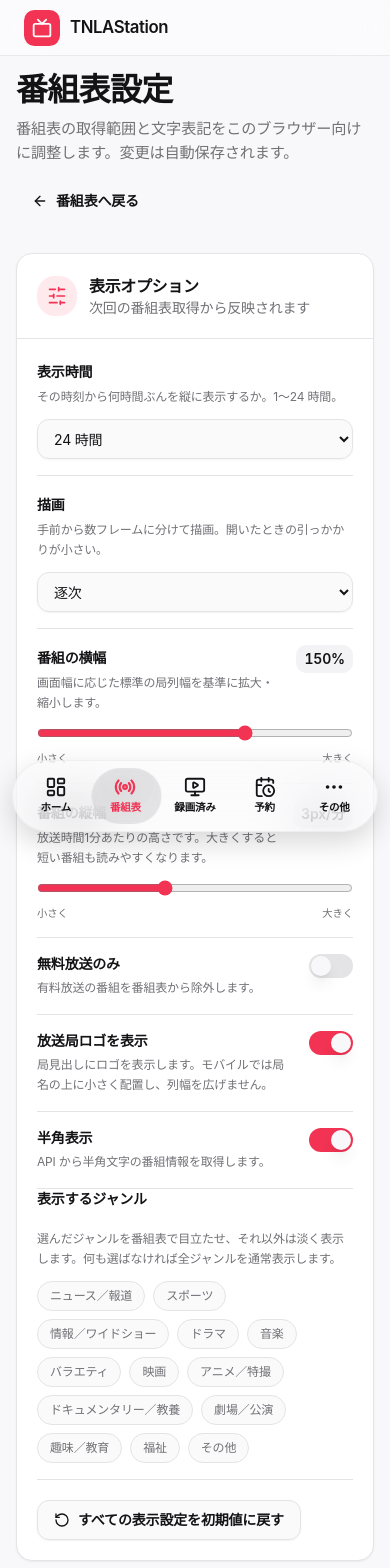
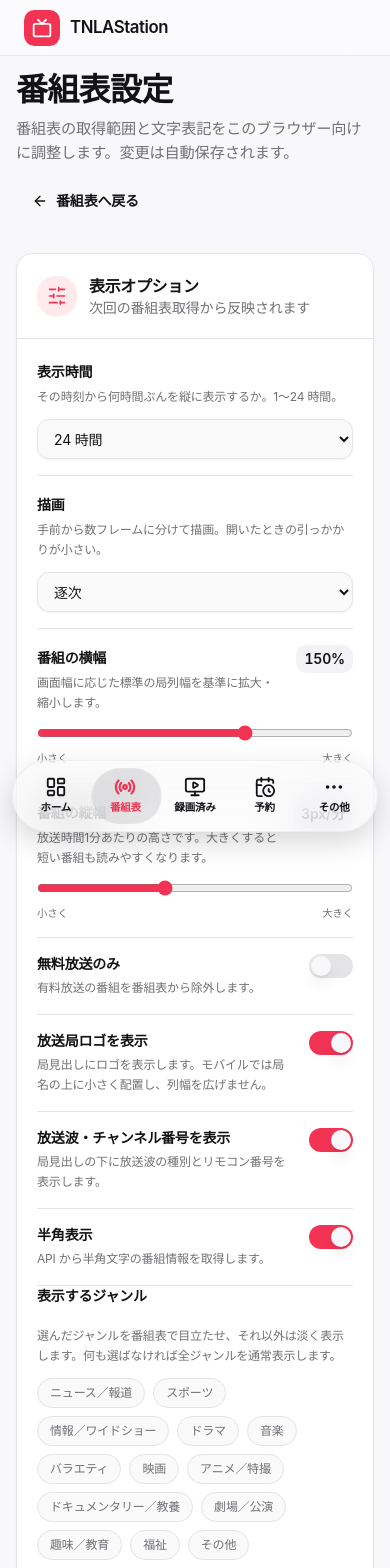
Before and after one commit to miutaku/TNLAStation-frontend, a Next.js app: page /guide/setting in a window 390 px wide. Shown: the top 1568 px of the page. Built offline with nearby package versions, Linux system fonts and the light colour scheme.

Commit message:
feat: ヘッダー表示オプションと放送波・チャンネル番号表示オプションを設定に追加

```diff
--- a/components/app-shell.tsx
+++ b/components/app-shell.tsx
@@ -58,7 +58,7 @@ function SidebarLinks() {
 }
 
 export function AppShell({ children }: { children: ReactNode }) {
-  usePreferences();
+  const { preferences } = usePreferences();
   const pathname = usePathname();
 
   // 番組表ページだけ main を viewport ぴったりの高さに縛り、fixed の BottomNav と
@@ -109,9 +109,11 @@ export function AppShell({ children }: { children: ReactNode }) {
       </aside>
 
       <div className={cn("min-w-0", "lg:pl-60", lockViewport && "flex h-full flex-col overflow-hidden")}>
-        <header className="chrome-header sticky top-0 z-20 flex h-14 shrink-0 items-center px-4 lg:hidden">
-          <Brand />
-        </header>
+        {preferences.isShowAppHeader ? (
+          <header className="chrome-header sticky top-0 z-20 flex h-14 shrink-0 items-center px-4 lg:hidden">
+            <Brand />
+          </header>
+        ) : null}
 
         <main
           id="main-content"
--- a/components/guide/guide-setting-view.tsx
+++ b/components/guide/guide-setting-view.tsx
@@ -89,6 +89,10 @@ export function GuideSettingView() {
             <Switch checked={preferences.isShowGuideChannelLogos} aria-labelledby="guide-logo-label" aria-describedby="guide-logo-description" onClick={() => updatePreferences({ isShowGuideChannelLogos: !preferences.isShowGuideChannelLogos })} />
           </div>
           <div className="flex items-start justify-between gap-5 py-4">
+            <div><p id="guide-channel-info-label" className="text-sm font-semibold">放送波・チャンネル番号を表示</p><p id="guide-channel-info-description" className="mt-1 text-xs leading-5 text-muted-foreground">局見出しの下に放送波の種別とリモコン番号を表示します。</p></div>
+            <Switch checked={preferences.isShowGuideChannelInfo} aria-labelledby="guide-channel-info-label" aria-describedby="guide-channel-info-description" onClick={() => updatePreferences({ isShowGuideChannelInfo: !preferences.isShowGuideChannelInfo })} />
+          </div>
+          <div className="flex items-start justify-between gap-5 py-4">
             <div><p id="guide-half-label" className="text-sm font-semibold">半角表示</p><p id="guide-half-description" className="mt-1 text-xs leading-5 text-muted-foreground">API から半角文字の番組情報を取得します。</p></div>
             <Switch checked={preferences.isHalfWidthDisplayed} aria-labelledby="guide-half-label" aria-describedby="guide-half-description" onClick={() => updatePreferences({ isHalfWidthDisplayed: !preferences.isHalfWidthDisplayed })} />
           </div>
--- a/components/guide/guide-view.tsx
+++ b/components/guide/guide-view.tsx
@@ -1,6 +1,6 @@
 "use client";
 
-import { CalendarDays, Clock3, Radio, RefreshCw, Settings } from "lucide-react";
+import { CalendarDays, Radio, RefreshCw, Settings } from "lucide-react";
 import Link from "next/link";
 import { memo, useCallback, useEffect, useMemo, useRef, useState, type CSSProperties } from "react";
 
@@ -69,7 +69,7 @@ function jstStartOfDate(value: string): number {
  */
 // 列を数フレームに分けて足すとき、既に置いた列まで描き直すと O(n^2) になって重くなる。
 // memo で、番組表 (schedule) と座標系が同じ列は再描画を省く。
-const ProgramColumn = memo(function ProgramColumn({ schedule, windowStart, windowMinutes, pixelsPerMinute, highlightGenres, showChannelLogo, reservedIds, now, onSelectProgram, onSelectChannel }: {
+const ProgramColumn = memo(function ProgramColumn({ schedule, windowStart, windowMinutes, pixelsPerMinute, highlightGenres, showChannelLogo, showChannelInfo, reservedIds, now, onSelectProgram, onSelectChannel }: {
   schedule: Schedule;
   windowStart: number;
   windowMinutes: number;
@@ -77,6 +77,7 @@ const ProgramColumn = memo(function ProgramColumn({ schedule, windowStart, windo
   /** 目立たせる大分類ジャンル。空なら全番組を通常表示。 */
   highlightGenres: readonly number[];
   showChannelLogo: boolean;
+  showChannelInfo: boolean;
   reservedIds: ReadonlySet<number>;
   now: number;
   onSelectProgram: (program: ScheduleProgramItem, channelName: string) => void;
@@ -116,10 +117,12 @@ const ProgramColumn = memo(function ProgramColumn({ schedule, windowStart, windo
             >
               {schedule.channel.name}
             </h2>
+            {showChannelInfo ? (
               <p className={cn("truncate text-xs leading-4 text-muted-foreground", showChannelLogo && "hidden min-[600px]:block")}>
                 {schedule.channel.channelType}
                 {schedule.channel.remoteControlKeyId ? ` ・ ${schedule.channel.remoteControlKeyId}ch` : ""}
               </p>
+            ) : null}
           </div>
         </button>
       </header>
@@ -247,6 +250,7 @@ function GuideGrid({
   drawMode,
   highlightGenres,
   showChannelLogo,
+  showChannelInfo,
   columnScale,
   pixelsPerMinute,
   reservedIds,
@@ -261,6 +265,7 @@ function GuideGrid({
   drawMode: GuideDrawMode;
   highlightGenres: readonly number[];
   showChannelLogo: boolean;
+  showChannelInfo: boolean;
   columnScale: number;
   pixelsPerMinute: number;
   reservedIds: ReadonlySet<number>;
@@ -363,11 +368,6 @@ function GuideGrid({
   } as CSSProperties;
 
   return (
-    <>
-      <div className="flex shrink-0 items-center gap-2 border-b bg-muted/55 px-4 py-2 text-xs text-muted-foreground">
-        <Clock3 aria-hidden="true" className="size-4" />
-        横にスクロールしてチャンネルを移動できます
-      </div>
     <div
       ref={scrollRef}
       className="@container min-h-0 flex-1 overflow-auto overscroll-contain"
@@ -392,6 +392,7 @@ function GuideGrid({
               pixelsPerMinute={pixelsPerMinute}
               highlightGenres={highlightGenres}
               showChannelLogo={showChannelLogo}
+              showChannelInfo={showChannelInfo}
               reservedIds={reservedIds}
               now={now}
               onSelectProgram={onSelectProgram}
@@ -403,7 +404,6 @@ function GuideGrid({
         <NowLine now={now} windowStart={windowStart} windowMinutes={windowMinutes} pixelsPerMinute={pixelsPerMinute} />
       </div>
     </div>
-    </>
   );
 }
 
@@ -515,6 +515,7 @@ export function GuideView() {
             drawMode={preferences.guideDrawMode}
             highlightGenres={preferences.guideGenres}
             showChannelLogo={preferences.isShowGuideChannelLogos}
+            showChannelInfo={preferences.isShowGuideChannelInfo}
             columnScale={preferences.guideColumnScale}
             pixelsPerMinute={preferences.guidePixelsPerMinute}
             reservedIds={reservedIds}
--- a/components/settings/settings-view.tsx
+++ b/components/settings/settings-view.tsx
@@ -163,6 +163,13 @@ export function SettingsView() {
               checked={preferences.isHalfWidthDisplayed}
               onCheckedChange={(isHalfWidthDisplayed) => updatePreferences({ isHalfWidthDisplayed })}
             />
+            <SettingRow
+              id="app-header"
+              title="ヘッダーを表示"
+              description="画面上部のロゴ・アプリ名のヘッダーを表示します。"
+              checked={preferences.isShowAppHeader}
+              onCheckedChange={(isShowAppHeader) => updatePreferences({ isShowAppHeader })}
+            />
             <div className="py-4 first:pt-0 last:pb-0">
               <p className="text-sm font-semibold">アクセントカラー</p>
               <p className="mt-1 mb-3 text-xs leading-5 text-muted-foreground">
@@ -215,6 +222,13 @@ export function SettingsView() {
               description="番組表の局見出しにロゴを表示します。モバイルでは局名の上に小さく配置します。"
               checked={preferences.isShowGuideChannelLogos}
               onCheckedChange={(isShowGuideChannelLogos) => updatePreferences({ isShowGuideChannelLogos })}
+            />
+            <SettingRow
+              id="guide-channel-info"
+              title="放送波・チャンネル番号を表示"
+              description="番組表の局見出しの下に放送波の種別とリモコン番号を表示します。"
+              checked={preferences.isShowGuideChannelInfo}
+              onCheckedChange={(isShowGuideChannelInfo) => updatePreferences({ isShowGuideChannelInfo })}
             />
           </CardContent>
         </Card>
--- a/lib/preferences.ts
+++ b/lib/preferences.ts
@@ -27,6 +27,8 @@ export interface AppPreferences {
   guideDrawMode: GuideDrawMode;
   /** 番組表の局ヘッダーに放送局ロゴを表示する。 */
   isShowGuideChannelLogos: boolean;
+  /** 番組表の局ヘッダーに放送波・チャンネル番号を表示する。 */
+  isShowGuideChannelInfo: boolean;
   /** レスポンシブな標準局列幅に対する倍率（%）。 */
   guideColumnScale: number;
   /** 番組の1分を縦方向に何pxで描くか。 */
@@ -50,6 +52,8 @@ export interface AppPreferences {
   bottomBarItems: string[];
   /** 差し色の色相 (oklch の H、0〜359 度)。既定はアプリ本来の赤みのあるピンク。 */
   accentHue: number;
+  /** アプリ上部のヘッダー (ロゴ・アプリ名) を表示する。 */
+  isShowAppHeader: boolean;
 }
 
 /** 差し色の既定値。globals.css の --primary-hue の既定値と揃える。 */
@@ -62,6 +66,7 @@ export const DEFAULT_PREFERENCES: AppPreferences = {
   guideLength: 24,
   guideDrawMode: "sequential",
   isShowGuideChannelLogos: true,
+  isShowGuideChannelInfo: true,
   guideColumnScale: 150,
   guidePixelsPerMinute: 3,
   guideGenres: [],
@@ -72,6 +77,7 @@ export const DEFAULT_PREFERENCES: AppPreferences = {
   glassDisabled: false,
   bottomBarItems: [...DEFAULT_BOTTOM_BAR_ITEMS],
   accentHue: DEFAULT_ACCENT_HUE,
+  isShowAppHeader: true,
 };
 
 /** 番組表の表示時間の選択肢。1〜24 時間を 1 時間刻みで。 */
@@ -143,6 +149,10 @@ export function parsePreferences(value: string | null): AppPreferences {
         typeof parsed.isShowGuideChannelLogos === "boolean"
           ? parsed.isShowGuideChannelLogos
           : DEFAULT_PREFERENCES.isShowGuideChannelLogos,
+      isShowGuideChannelInfo:
+        typeof parsed.isShowGuideChannelInfo === "boolean"
+          ? parsed.isShowGuideChannelInfo
+          : DEFAULT_PREFERENCES.isShowGuideChannelInfo,
       guideColumnScale: toClampedNumber(
         parsed.guideColumnScale,
         GUIDE_COLUMN_SCALE_MIN,
@@ -171,6 +181,7 @@ export function parsePreferences(value: string | null): AppPreferences {
       glassDisabled: typeof parsed.glassDisabled === "boolean" ? parsed.glassDisabled : DEFAULT_PREFERENCES.glassDisabled,
       bottomBarItems: toBottomBarItems(parsed.bottomBarItems),
       accentHue: toAccentHue(parsed.accentHue),
+      isShowAppHeader: typeof parsed.isShowAppHeader === "boolean" ? parsed.isShowAppHeader : DEFAULT_PREFERENCES.isShowAppHeader,
     };
   } catch {
     return DEFAULT_PREFERENCES;
```
Lines whose indentation alone changed are shown as unchanged.
